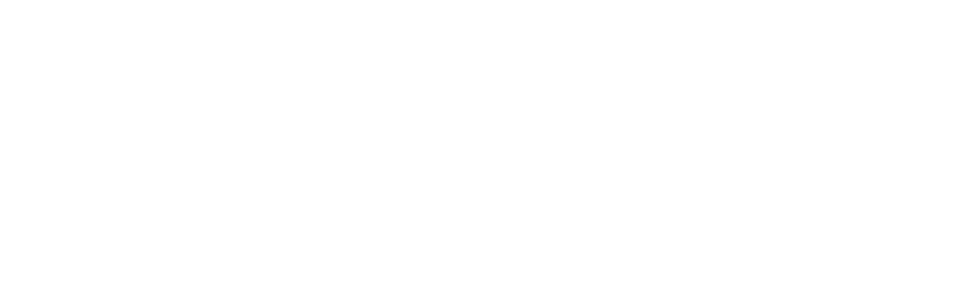
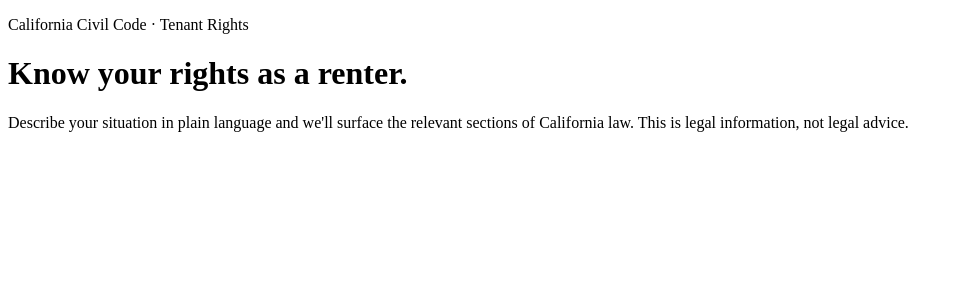
Before and after one commit to RichardGabelman/ca-tenant-law-rag, a React (Vite) app in the folder frontend/: page / in a window 1280 px wide. Shown: the top 300 px of the page, without its empty margins (0-963 px from the left). Built offline with nearby package versions, Linux system fonts and the light colour scheme.

Commit message:
feat: implement basic header component content

```diff
--- a/frontend/src/App.jsx
+++ b/frontend/src/App.jsx
@@ -1,8 +1,12 @@
 import "./App.css";
+import Header from "./components/Header.jsx";
 
 function App() {
-
-  return <></>;
+  return (
+    <>
+      <Header />
+    </>
+  );
 }
 
 export default App;
--- /dev/null
+++ b/frontend/src/components/Header.jsx
@@ -0,0 +1,14 @@
+import "./Header.css";
+
+export default function Header() {
+  return (
+    <header className="header">
+      <p className="header-eyebrow">California Civil Code · Tenant Rights</p>
+      <h1 className="header-title">Know your rights as a renter.</h1>
+      <p className="header-subtitle">
+        Describe your situation in plain language and we'll surface the relevant
+        sections of California law. This is legal information, not legal advice.
+      </p>
+    </header>
+  );
+}
```
Also changed, not shown: frontend/src/components/Header.css (added).
